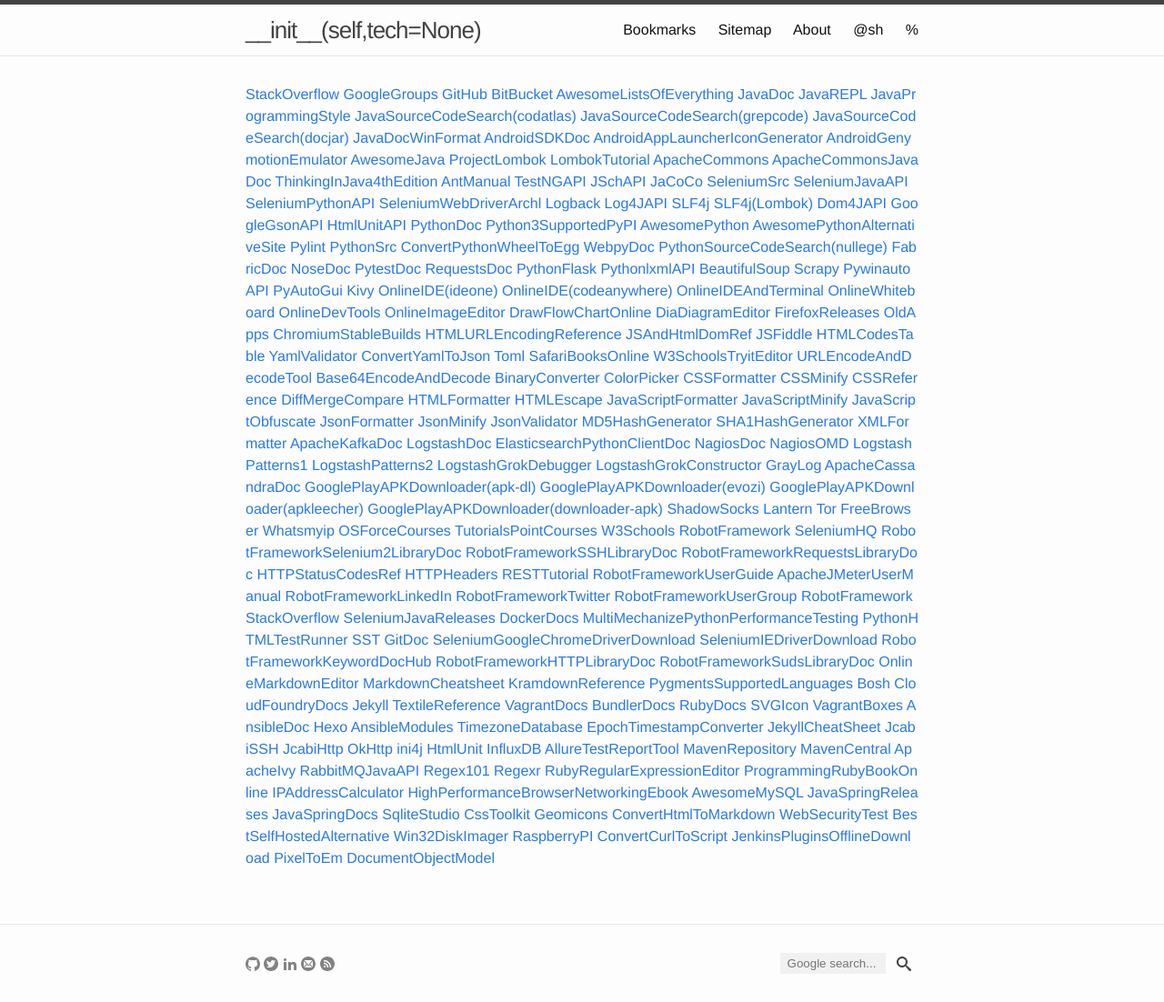
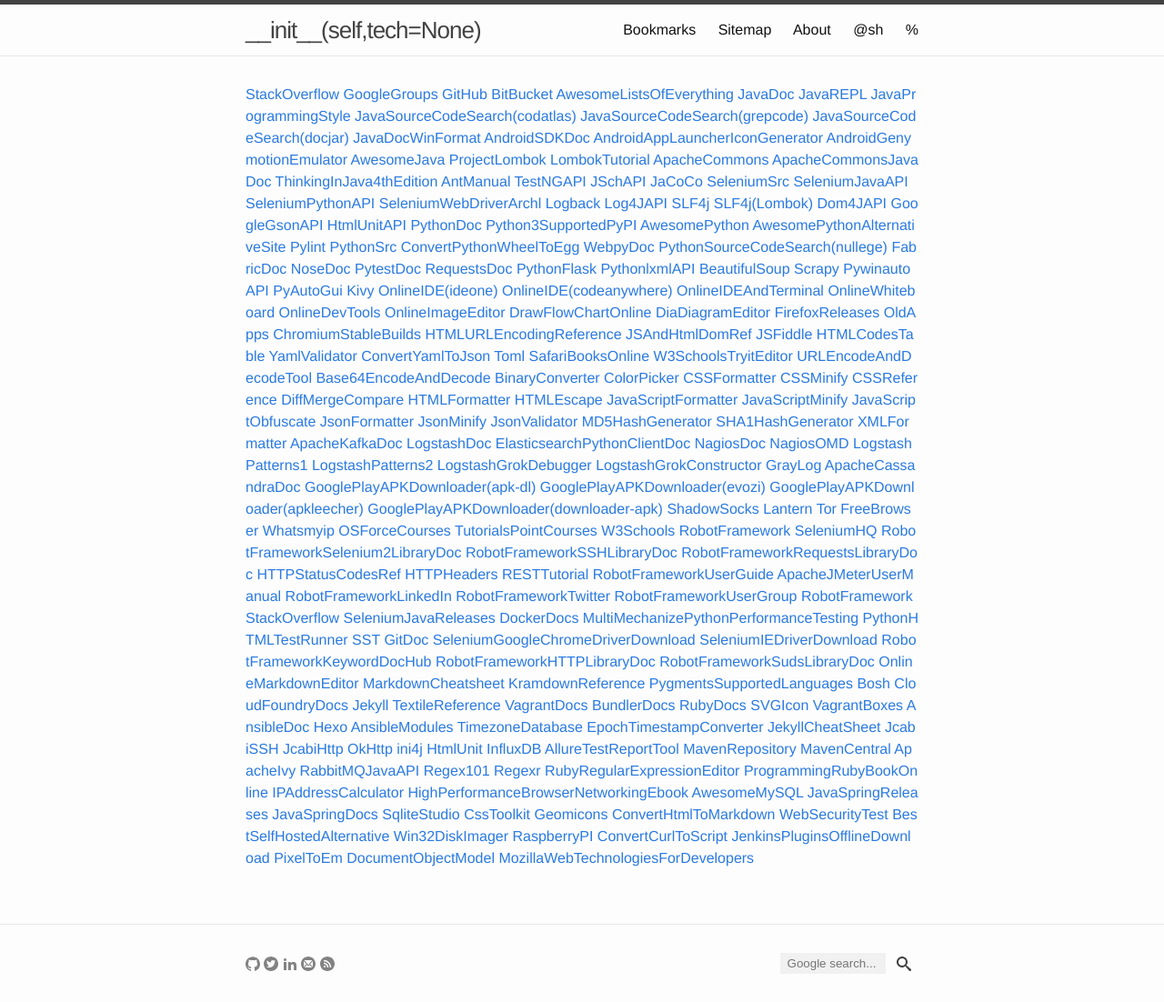
Before and after one commit to yuan-jiang/yuan-jiang.github.io, a Jekyll site: the page built from bookmarks.md, in a window 1280 px wide. Shown: the whole page at 91% size. Built offline with Jekyll 4.4.1, drawn with Linux system fonts in a browser that asks for light colours.

Commit message:
Add mdn bookmark

```diff
--- a/_data/bookmarks.yml
+++ b/_data/bookmarks.yml
@@ -386,3 +386,5 @@
   link: http://pxtoem.com/
 - description: DocumentObjectModel
   link: https://developer.mozilla.org/en-US/docs/Web/API/Document_Object_Model
+- description: MozillaWebTechnologiesForDevelopers
+  link: https://developer.mozilla.org/en-US/docs/Web
```
